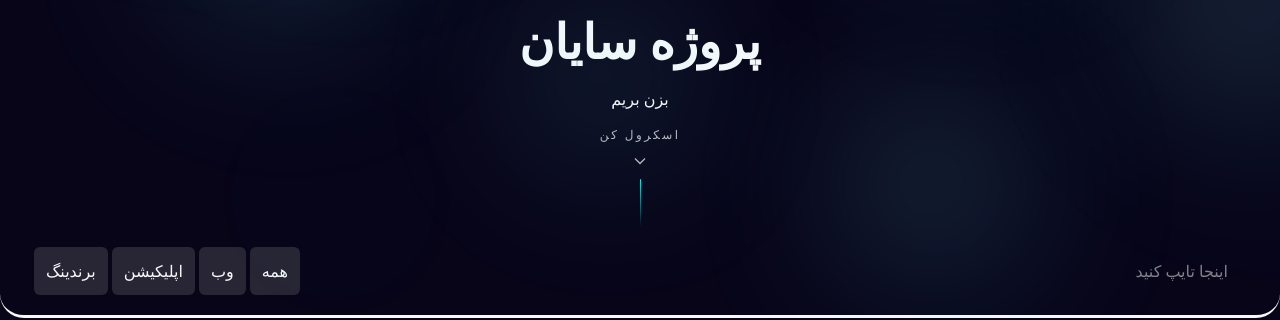
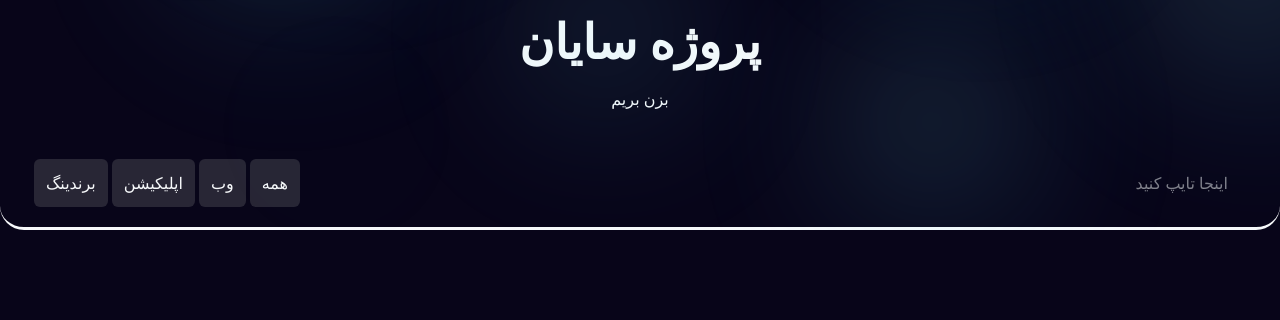
Before and after one commit to belforzedse/cyandm.com, a Next.js app in the folder cyan/: page /projects in a window 1280 px wide. Shown: the part 1160-1480 px from the top of the page. Built offline with nearby package versions, Linux system fonts and the light colour scheme.

Commit message:
Align scroll-down component with WordPress markup

```diff
--- a/cyan/src/app/globals.css
+++ b/cyan/src/app/globals.css
@@ -140,13 +140,32 @@ a:hover {
   @apply inline-flex items-center gap-2 rounded-full border border-[color:var(--border)] px-4 py-2 text-xs font-medium uppercase tracking-widest text-[color:var(--text-muted)];
 }
 
-.scroll-indicator {
-  @apply relative flex flex-col items-center gap-2 text-xs uppercase tracking-[0.2em] text-[color:var(--text-muted)];
+.scroll-down {
+  @apply flex flex-col items-center justify-center;
 }
 
-.scroll-indicator::after {
-  content: "";
-  @apply block h-12 w-px rounded-full bg-gradient-to-b from-[color:var(--primary)] to-transparent;
+.scroll-down:hover i {
+  transform: translateY(0.5rem);
+}
+
+.scroll-down div {
+  @apply flex flex-col items-center pt-3;
+}
+
+.scroll-down div i {
+  color: var(--scroll-color, var(--primary));
+  font-size: 1.5rem;
+  font-weight: 700;
+  margin-top: -1rem;
+  transition: transform 0.3s ease-in-out;
+}
+
+.scroll-down div i:nth-child(1) {
+  transition-delay: 0.025s;
+}
+
+.scroll-down div i:nth-child(2) {
+  transition-delay: 0.05s;
 }
 
 main {
--- a/cyan/src/components/ScrollDown.tsx
+++ b/cyan/src/components/ScrollDown.tsx
@@ -1,24 +1,43 @@
-import type { CSSProperties } from "react";
+import type { CSSProperties, KeyboardEvent } from "react";
+
+type ScrollDownStyle = CSSProperties & {
+  "--scroll-color"?: string;
+};
 
 type ScrollDownProps = {
-  color?: string;
   label?: string;
   onClick?: () => void;
+  scroll_color?: string;
 };
 
-export function ScrollDown({ color, label = "اسکرول کن", onClick }: ScrollDownProps) {
-  const style = color
-    ? ({
-        color,
-      } satisfies CSSProperties)
+export function ScrollDown({ label, onClick, scroll_color }: ScrollDownProps) {
+  const style: ScrollDownStyle | undefined = scroll_color
+    ? { "--scroll-color": scroll_color }
     : undefined;
 
+  const handleKeyDown = (event: KeyboardEvent<HTMLSpanElement>) => {
+    if (!onClick) return;
+
+    if (event.key === "Enter" || event.key === " ") {
+      event.preventDefault();
+      onClick();
+    }
+  };
+
   return (
-    <button type="button" className="scroll-indicator" style={style} onClick={onClick}>
-      <span>{label}</span>
-      <svg xmlns="http://www.w3.org/2000/svg" viewBox="0 0 24 24" className="h-5 w-5" fill="none" stroke="currentColor" strokeWidth="1.5">
-        <path d="m6 9 6 6 6-6" />
-      </svg>
-    </button>
+    <span
+      className="scroll-down cursor-pointer"
+      style={style}
+      onClick={onClick}
+      onKeyDown={handleKeyDown}
+      role={onClick ? "button" : undefined}
+      tabIndex={onClick ? 0 : undefined}
+      aria-label={label}
+    >
+      <div>
+        <i className="icon-arrow" />
+        <i className="icon-arrow" />
+      </div>
+    </span>
   );
 }
```
